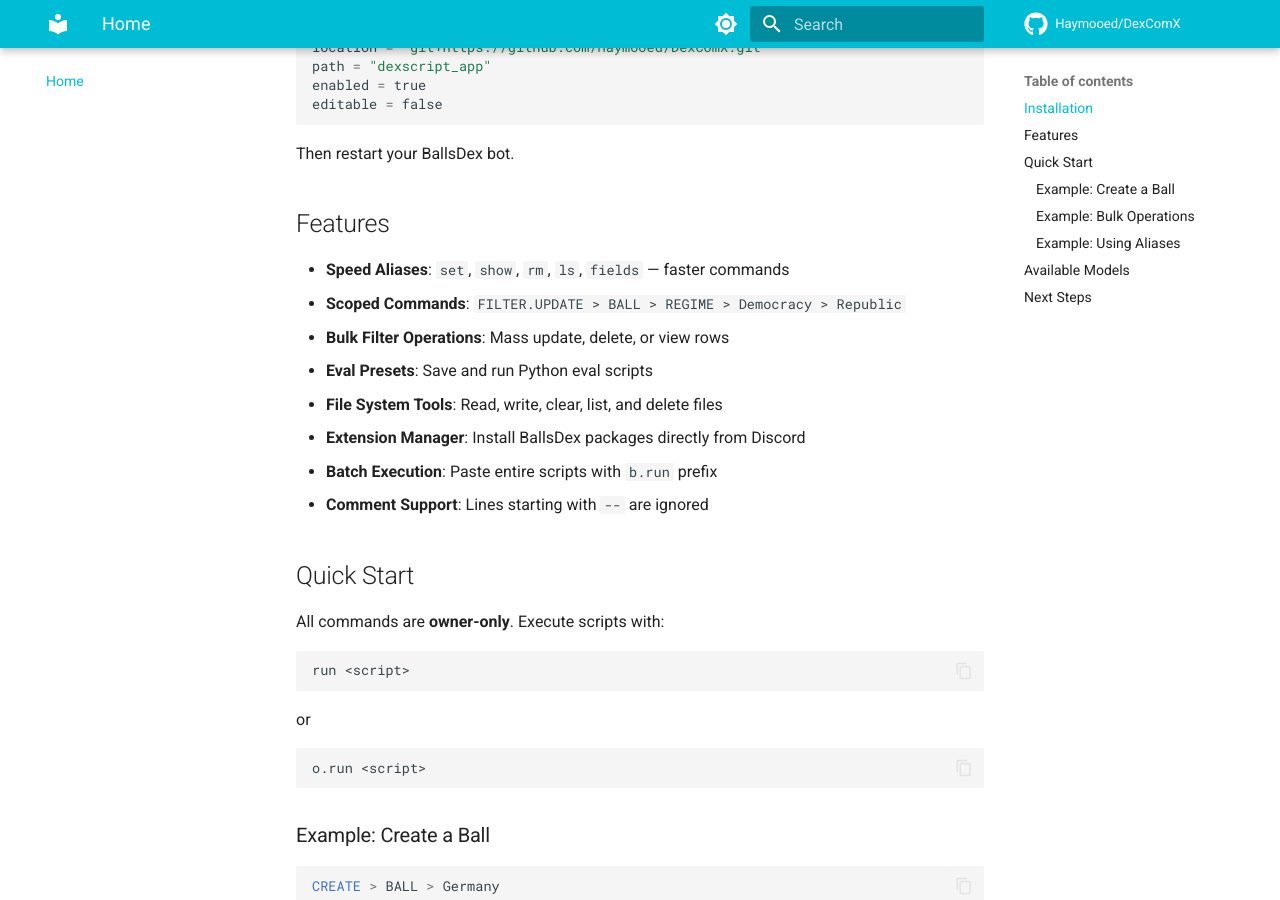
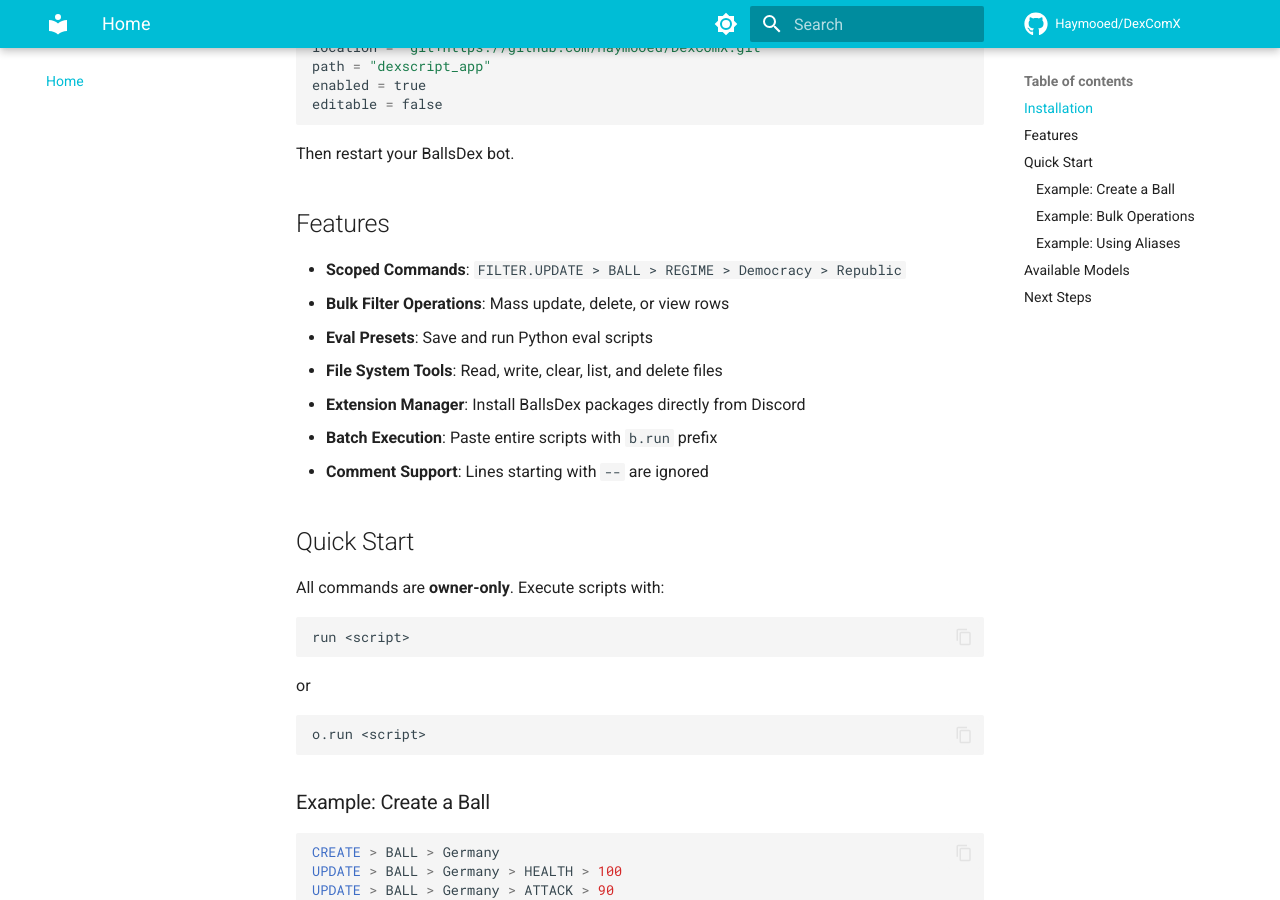
Before and after one commit to Haymooed/DexComX, an MkDocs documentation site: the page built from docs/index.md, in a window 1280 px wide and 900 px high, scrolled down 527 px. Built offline with MkDocs 1.6.1 and Material for MkDocs 9.7.7, drawn with Linux system fonts in a browser that asks for light colours; comment, search, counter and statistics services are not loaded.

Commit message:
Update index.md

```diff
--- a/docs/index.md
+++ b/docs/index.md
@@ -21,7 +21,6 @@ Then restart your BallsDex bot.
 
 ## Features
 
-- **Speed Aliases**: `set`, `show`, `rm`, `ls`, `fields` — faster commands
 - **Scoped Commands**: `FILTER.UPDATE > BALL > REGIME > Democracy > Republic`
 - **Bulk Filter Operations**: Mass update, delete, or view rows
 - **Eval Presets**: Save and run Python eval scripts
```
